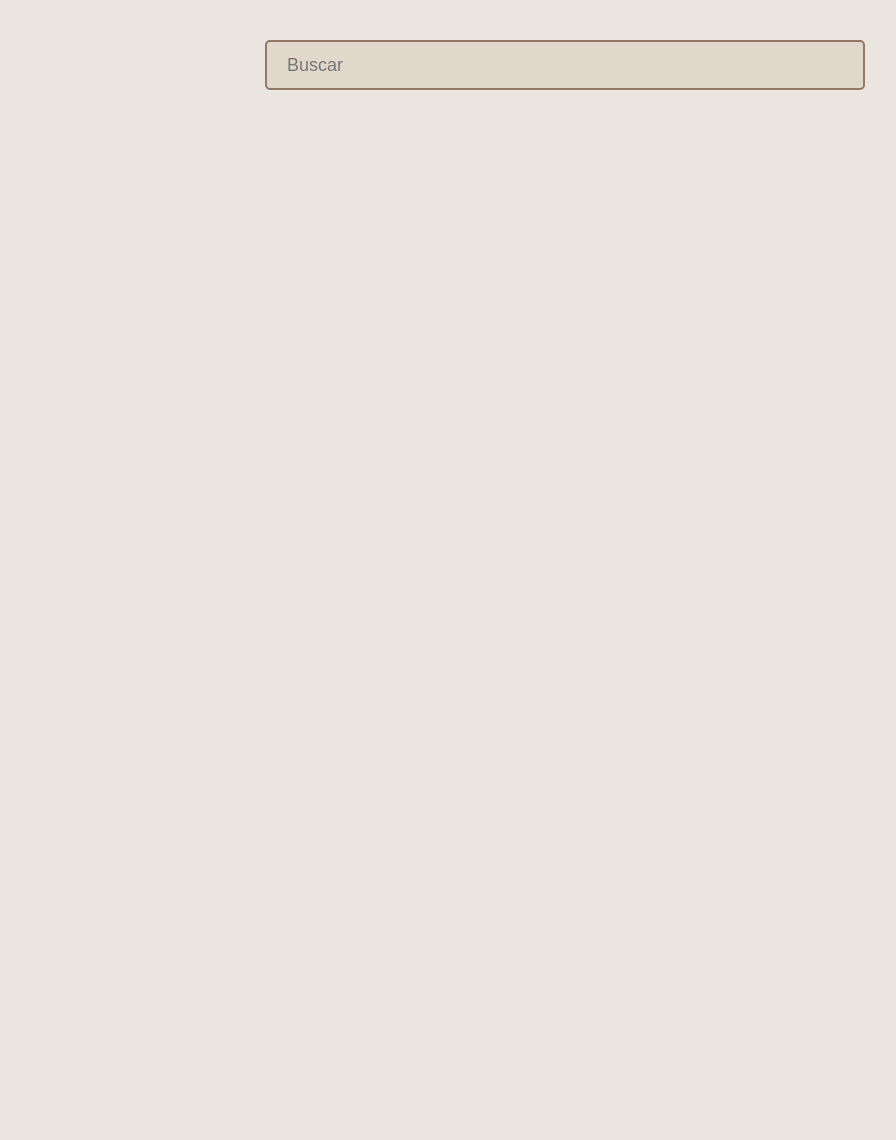
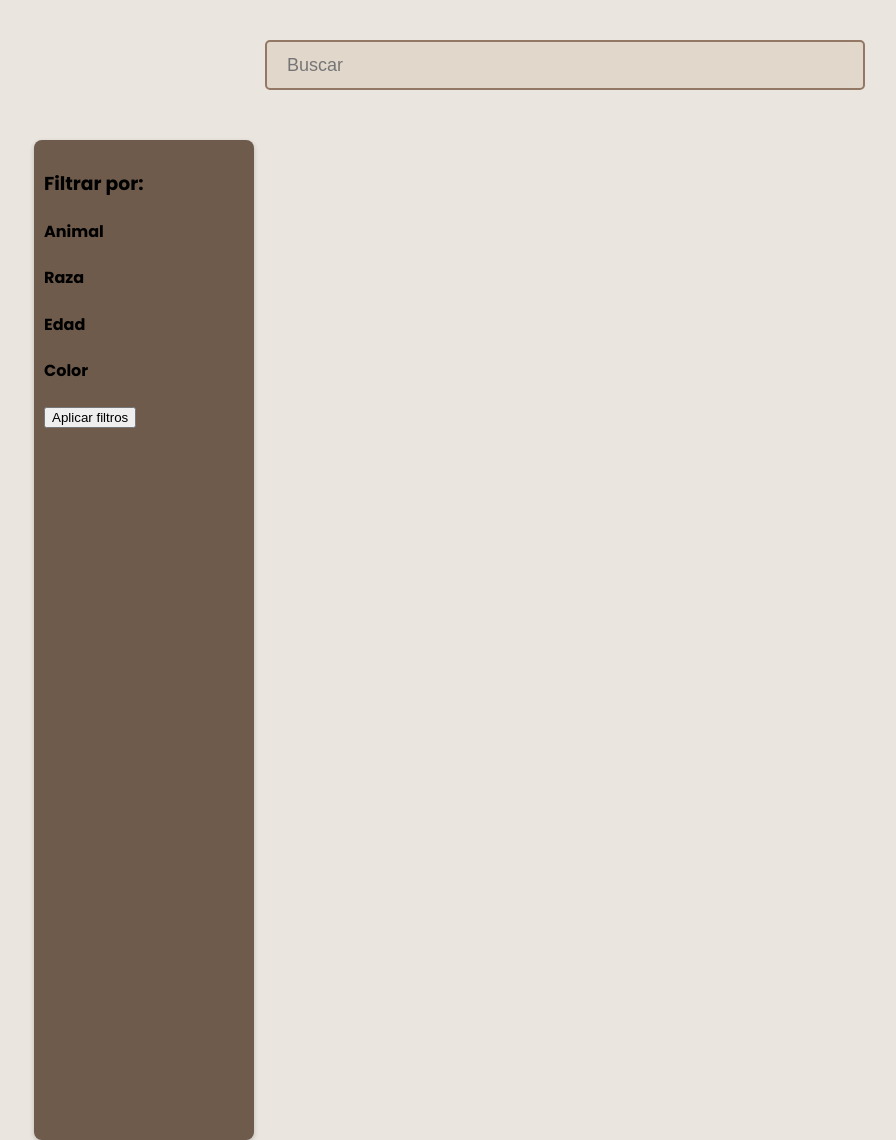
Before and after one commit to Jtissera/mascotas-perdidas, a Flask app: page /perdi_mi_mascota in a window 1280 px wide. Shown: the part 56-1196 px from the top of the page, without its empty margins (75-971 px from the left). Run offline with Flask 3, Linux system fonts and the light colour scheme; data that the repository does not hold is empty.

Commit message:
Implementacion de filtro por caracteristicas

```diff
--- a/frontend/app.py
+++ b/frontend/app.py
@@ -25,6 +25,24 @@ def perdi_mi_mascota():
 
     try:
         response = requests.get(API_URL + "mascotas", params=params)
+        response.raise_for_status()
+        mascotas = response.json()
+    except requests.exceptions.RequestException as e:
+        print(f"Error fetching data: {e}")
+        mascotas = []
+
+    return render_template("perdi_mi_mascota.html", mascotas=mascotas)
+
+@app.route("/perdi_mi_mascota_filtros")
+def perdi_mi_mascota_filtros():
+    params = {
+        "animal": request.args.getlist("fanimal"),
+        "raza": request.args.getlist("fraza"),
+        "edad": request.args.getlist("fedad"),
+    }
+    print(params)
+    try:
+        response = requests.get(API_URL + "filtro_mascota", params=params)
         response.raise_for_status()
         mascotas = response.json()
     except requests.exceptions.RequestException as e:
--- a/frontend/static/css/style.css
+++ b/frontend/static/css/style.css
@@ -216,6 +216,17 @@ body{
 #search:focus{
    outline: none;
    border: 2px solid #706257;
+}
+#filtros{
+    width: 20%;
+    max-width: 200px;
+    min-width: 200px;
+    padding: 10px;
+    box-shadow: 0 2px 5px rgba(0, 0, 0, 0.2);
+    background-color: #6e5b4b;
+    margin-left: 10px;
+    margin-right: 20px;
+    border-radius: 8px;
 }
 #flex_container{
     display: flex;
--- a/frontend/templates/encontre_una_mascota.html
+++ b/frontend/templates/encontre_una_mascota.html
@@ -51,6 +51,7 @@
 
                 <label for="foto">Foto de la mascota:</label>
                 <input type="file" id="image" name="fimage">
+
                 <button id="enviar" type="submit">ENVIAR</button>
             </div>
         </form>
--- a/frontend/templates/perdi_mi_mascota.html
+++ b/frontend/templates/perdi_mi_mascota.html
@@ -10,6 +10,28 @@
     </div>
 
     <div id="flex_container">
+        <div id="filtros">
+            <form action="{{ url_for('perdi_mi_mascota_filtros') }}" method="GET">
+                <h3>Filtrar por:</h3>
+                <h4>Animal</h4>
+                {% for animal in mascotas | map(attribute='animal') | unique %} <!--Sirve para que no aparezcan mas de una vez los filtros-->
+                <label><input type="checkbox" name="fanimal" value="{{animal}}">{{animal}}</label><br>
+                {% endfor %}
+                <h4>Raza</h4>
+                {% for raza in mascotas | map(attribute='raza')| unique %}
+                <label><input type="checkbox" name="fraza" value="{{raza}}">{{raza}}</label><br>
+                {% endfor %}
+                <h4>Edad</h4>
+                {% for edad in mascotas | map(attribute='edad')| unique%}
+                <label><input type="checkbox" name="fedad" value="{{edad}}">{{edad}}</label><br>
+                {% endfor %}
+                <h4>Color</h4>
+                {% for color in mascotas | map(attribute='color')| unique%}
+                <label><input type="checkbox" name="fcolor" value="{{color}}">{{color}}</label><br>
+                {% endfor %}
+                <button type="submit">Aplicar filtros</button>
+            </form>
+        </div>
         <div id="grid_container">
              {%for mascota in mascotas %}
                     <div class="item">
```
Also changed, not shown: backend/app.py (+58 -0 lines), frontend/templates/mascota_perdida.html (+12 -4 lines).
